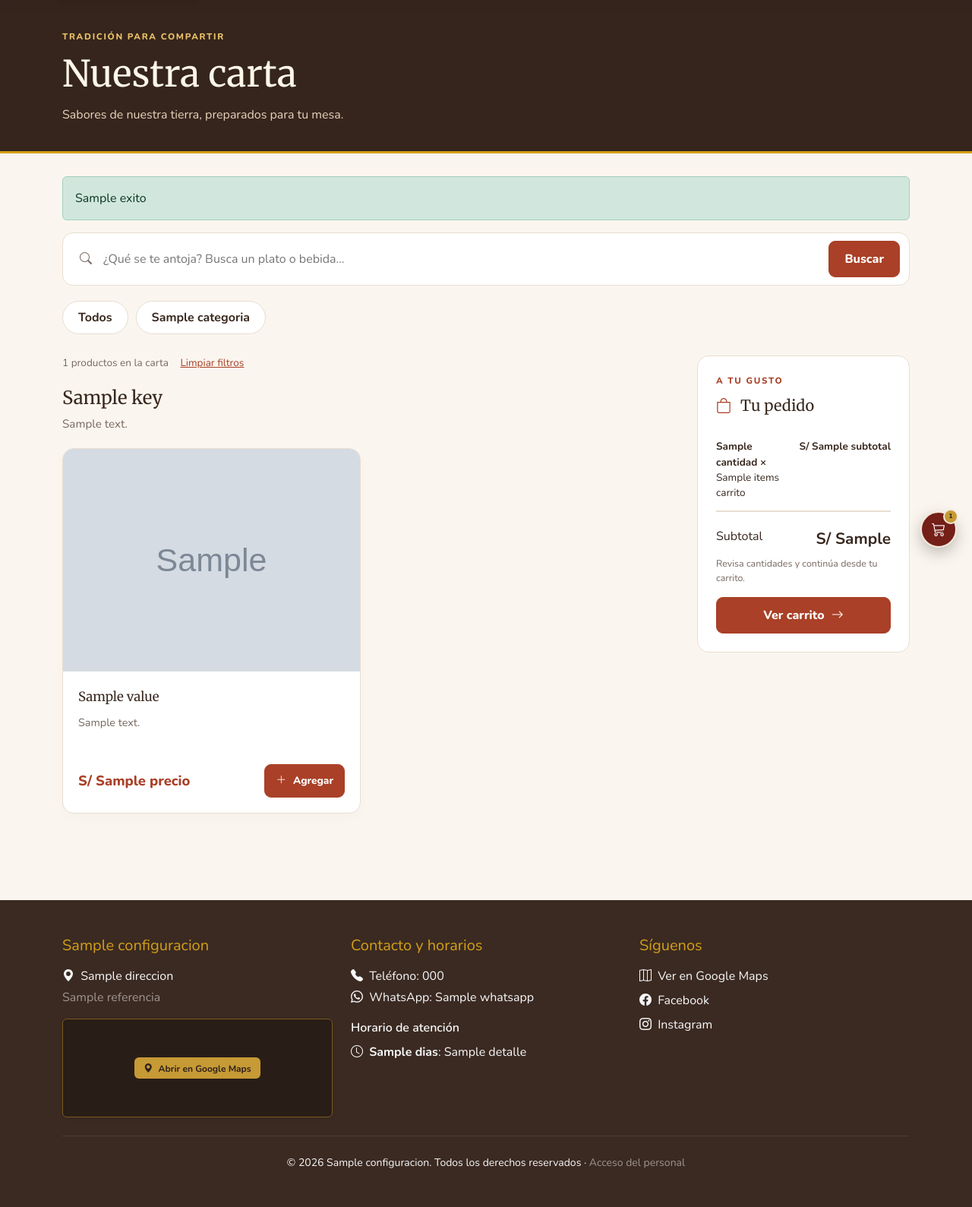
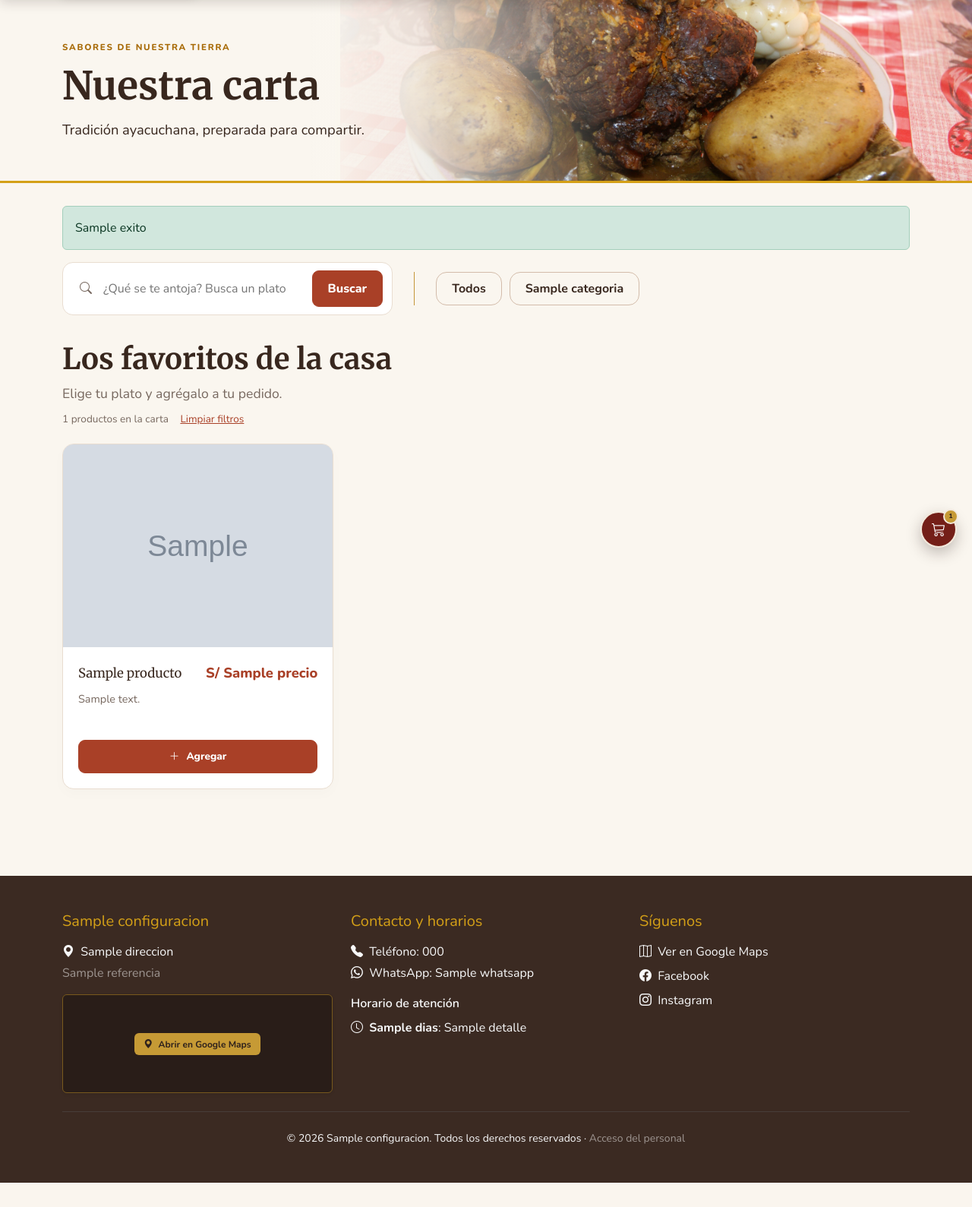
Before and after one commit to 2006Quispe/Rinconcito, a Spring app: template src/main/resources/templates/paginas/carta.html in a window 1280 px wide. Shown: the part 59-1648 px from the top of the page at 76% size. After the commit the page ends 1616 px from the top, so only its background shows below. Run offline with Thymeleaf, Linux system fonts and the light colour scheme; data comes from the database, SQL or seed files in the repository; the template is opened without the code that fills it: most values are stand-ins (such as "Sample title", 1, 10 or a date in 2020); grey boxes marked "Sample" are stand-in pictures; data that the repository does not hold is empty; some of the project's set-up classes (security, data sources, template engines, error pages and the like) are left out, and stand-ins take their place; some libraries are stand-ins or nearby versions.

Commit message:
Ajustar diseño de carta y corregir reemplazo de imágenes externas

```diff
--- a/src/main/resources/static/css/carta.css
+++ b/src/main/resources/static/css/carta.css
@@ -10,11 +10,15 @@
 .carta-publica main h1, .carta-publica main h2, .carta-publica main h3 { font-family: 'Merriweather', serif; }
 .carta-publica main a { text-decoration: none; }
 .carta-publica main :is(a, button, input):focus-visible { outline: 3px solid #9b701c; outline-offset: 4px; }
-.carta-portada { background: #35251d; color: #fff7e9; padding: 40px 0 36px; border-bottom: 3px solid #d4a017; }
+.carta-portada { background: linear-gradient(90deg, #faf6ef 0%, #faf6ef 32%, #faf6efdd 43%, #faf6ef00 65%), url('../img/pachamanca-expericencias.jpg') right 55% / 65% auto no-repeat; color: var(--carta-tinta); padding: 54px 0; border-bottom: 3px solid #d4a017; }
 .carta-publica .carta-etiqueta { font-size: .72rem; letter-spacing: .15em; font-weight: 800; color: var(--carta-acento); text-transform: uppercase; margin: 0 0 12px; }
-.carta-portada .carta-etiqueta { color: #edc368; }
-.carta-portada h1 { font-size: clamp(2rem, 4vw, 3rem); margin: 0 0 12px; }
-.carta-portada p:last-child { margin: 0; color: #e9d4bc; }
+.carta-portada .carta-etiqueta { color: #a86b08; }
+.carta-portada h1 { font-size: clamp(2rem, 4vw, 3.4rem); margin: 0 0 12px; font-weight: 700; }
+.carta-portada p:last-child { margin: 0; color: var(--carta-tinta); max-width: 440px; font-size: 1.15rem; }
+.carta-filtros { display: grid; grid-template-columns: minmax(280px, 2fr) minmax(0, 3fr); align-items: center; gap: 28px; margin-bottom: 34px; }
+.carta-filtros .carta-categorias { margin: 0; border-left: 1px solid #c59639; padding-left: 28px; }
+.carta-catalogo-titulo h2 { font-size: clamp(1.6rem, 3vw, 2.5rem); font-weight: 700; margin-bottom: 10px; }
+.carta-catalogo-titulo p { color: var(--carta-suave); font-size: 1.1rem; margin-bottom: 10px; }
 .carta-contenido { padding-top: 30px; padding-bottom: 30px; }
 .carta-buscador { display: flex; gap: 15px; align-items: center; background: #fff; border: 1px solid var(--carta-borde); border-radius: 14px; padding: 10px 12px 10px 22px; }
 .carta-buscador > i { color: var(--carta-suave); }
@@ -24,16 +28,16 @@
 .carta-boton:disabled { opacity: .65; cursor: wait; }
 .carta-boton-ancho { width: 100%; }
 .carta-categorias { display: flex; flex-wrap: wrap; gap: 10px; margin: 20px 0 28px; }
-.carta-categoria { display: inline-flex; align-items: center; min-height: 44px; padding: 9px 20px; border: 1px solid var(--carta-borde); border-radius: 100px; background: #fff; color: var(--carta-tinta); font-weight: 700; }
+.carta-categoria { display: inline-flex; align-items: center; min-height: 44px; padding: 9px 20px; border: 1px solid #d3bcaa; border-radius: 14px; background: transparent; color: var(--carta-tinta); font-weight: 700; }
 .carta-categoria:hover { color: var(--carta-acento); border-color: var(--carta-acento); }
 .carta-categoria.seleccionada { background: var(--carta-acento); border-color: var(--carta-acento); color: #fff; }
-.carta-distribucion { display: grid; grid-template-columns: minmax(0, 1fr) 280px; gap: 28px; align-items: start; }
+.carta-distribucion { display: block; }
 .carta-resultados { font-size: .85rem; color: var(--carta-suave); margin: 0 0 22px; }
 .carta-resultados a { color: var(--carta-acento); margin-left: 12px; text-decoration: underline !important; }
 .carta-seccion { margin-bottom: 36px; }
 .carta-seccion-titulo h2 { font-size: 1.5rem; margin: 0 0 8px; }
 .carta-seccion-titulo p { color: var(--carta-suave); font-size: .95rem; }
-.carta-productos { display: grid; grid-template-columns: repeat(2, minmax(0, 1fr)); gap: 22px; margin-top: 20px; }
+.carta-productos { display: grid; grid-template-columns: repeat(3, minmax(0, 1fr)); gap: 22px; margin-top: 20px; }
 .carta-producto { display: flex; flex-direction: column; border: 1px solid var(--carta-borde); border-radius: 15px; background: #fff; overflow: hidden; box-shadow: 0 6px 18px #38271e05; }
 .carta-foto-enlace { display: block; position: relative; aspect-ratio: 4 / 3; overflow: hidden; background: #f0e6d8; }
 .carta-foto { width: 100%; height: 100%; object-fit: cover; transition: transform .25s; }
@@ -42,6 +46,9 @@
 .carta-sin-foto i { font-size: 2rem; }
 .carta-agotado { position: absolute; bottom: 12px; left: 12px; background: #fff9ef; color: #6f3e25; border-radius: 6px; padding: 6px 10px; font-size: .8rem; font-weight: 800; }
 .carta-producto-info { padding: 20px; display: flex; flex-direction: column; flex: 1; }
+.carta-producto-titulo { display: flex; align-items: baseline; justify-content: space-between; gap: 14px; }
+.carta-producto-titulo .carta-precio { white-space: nowrap; }
+.carta-producto .carta-producto-pie form, .carta-producto .carta-boton-agregar { width: 100%; }
 .carta-producto h3 { font-size: 1.05rem; line-height: 1.55; margin-bottom: 10px; overflow-wrap: anywhere; }
 .carta-producto h3 a { color: var(--carta-tinta); }
 .carta-producto h3 a:hover { color: var(--carta-acento); text-decoration: underline; }
@@ -51,17 +58,6 @@
 .carta-precio { color: var(--carta-acento); font-size: 1.15rem; font-weight: 800; }
 .carta-boton-agregar { padding: 8px 14px; font-size: .85rem; }
 .carta-no-disponible { font-size: .8rem; color: var(--carta-suave); }
-.carta-resumen { background: #fff; border: 1px solid var(--carta-borde); border-radius: 15px; padding: 24px; position: sticky; top: 100px; }
-.carta-resumen h2 { font-size: 1.25rem; display: flex; gap: 12px; margin-bottom: 20px; }
-.carta-resumen h2 i { color: var(--carta-acento); }
-.carta-resumen-vacio { font-size: .95rem; line-height: 1.7; color: var(--carta-suave); padding: 12px 0; }
-.carta-resumen-items { padding: 0; margin: 0; list-style: none; max-height: 320px; overflow-y: auto; }
-.carta-resumen-items li { display: flex; justify-content: space-between; gap: 14px; padding: 12px 0; font-size: .85rem; border-bottom: 1px solid var(--carta-borde); }
-.carta-resumen-items li > span { overflow-wrap: anywhere; }
-.carta-resumen-items strong { white-space: nowrap; }
-.carta-resumen-total { display: flex; justify-content: space-between; gap: 16px; padding: 20px 0 8px; border-top: 1px solid var(--carta-borde); }
-.carta-resumen-total strong { font-size: 1.3rem; }
-.carta-resumen-ayuda { font-size: .78rem; color: var(--carta-suave); }
 .carta-vacio { text-align: center; padding: 55px 25px; background: #fff; border: 1px solid var(--carta-borde); border-radius: 15px; }
 .carta-vacio > i { display: block; font-size: 2rem; color: var(--carta-suave); margin-bottom: 20px; }
 .carta-vacio h2 { font-size: 1.4rem; }
@@ -107,13 +103,14 @@
 .carta-aviso.error { background: #8d3026; }
 @media (min-width: 1400px) { .carta-productos { grid-template-columns: repeat(3, minmax(0, 1fr)); } }
 @media (max-width: 991px) {
-    .carta-distribucion { grid-template-columns: 1fr; }
-    .carta-resumen { position: static; }
+    .carta-filtros { grid-template-columns: 1fr; gap: 16px; }
+    .carta-filtros .carta-categorias { border-left: 0; padding-left: 0; }
+    .carta-productos { grid-template-columns: repeat(2, minmax(0, 1fr)); }
     .carta-detalle-compra { flex-wrap: wrap; }
     .carta-relacionados-grid { grid-template-columns: repeat(2, minmax(0, 1fr)); }
 }
 @media (max-width: 767px) {
-    .carta-portada { padding: 28px 0; }
+    .carta-portada { padding: 36px 0; background: linear-gradient(90deg, #faf6eff5, #faf6efdb), url('../img/pachamanca-expericencias.jpg') center / cover; }
     .carta-detalle { grid-template-columns: 1fr; }
     .carta-detalle-foto { max-width: 533.33px; justify-self: center; }
     .carta-detalle-info { padding-top: 0; }
--- a/src/main/resources/static/js/carta.js
+++ b/src/main/resources/static/js/carta.js
@@ -12,7 +12,7 @@
         avisoTimer = setTimeout(() => aviso.classList.remove('visible'), error ? 6500 : 3000);
     }
 
-    function actualizarResumen(datos) {
+    function actualizarContador(datos) {
         const flotante = document.querySelector('.carrito-flotante');
         if (flotante) {
             let contador = flotante.querySelector('.carrito-contador');
@@ -25,23 +25,9 @@
             contador.hidden = datos.cantidadCarrito === 0;
             flotante.setAttribute('aria-label', `Abrir carrito, ${datos.cantidadCarrito} unidades`);
         }
-        const lista = document.querySelector('[data-resumen-items]');
-        if (!lista || !Array.isArray(datos.itemsCarrito)) return;
-        lista.replaceChildren();
-        datos.itemsCarrito.forEach(item => {
-            const fila = document.createElement('li');
-            const nombre = document.createElement('span');
-            nombre.textContent = `${item.cantidad} × ${item.nombre}`;
-            const importe = document.createElement('strong');
-            importe.textContent = `S/ ${item.subtotal}`;
-            fila.append(nombre, importe);
-            lista.appendChild(fila);
-        });
-        document.querySelector('[data-resumen-vacio]').hidden = datos.itemsCarrito.length > 0;
-        document.querySelector('[data-resumen-subtotal]').textContent = `S/ ${datos.subtotalCarrito}`;
     }
 
-    // Serializa las adiciones para no sobrescribir el resumen con respuestas atrasadas.
+    // Serializa las adiciones para no sobrescribir el contador con respuestas atrasadas.
     let agregando = false;
     document.querySelectorAll('[data-agregar-carrito]').forEach(formulario => {
         formulario.addEventListener('submit', async evento => {
@@ -69,7 +55,7 @@
                 if (!respuesta.ok || !datos.exito) {
                     throw new Error(datos.mensaje || 'No se pudo agregar el producto.');
                 }
-                actualizarResumen(datos);
+                actualizarContador(datos);
                 notificar(datos.mensaje || 'Producto agregado al carrito.');
             } catch (error) {
                 notificar(error instanceof TypeError
--- a/src/main/resources/templates/paginas/carta.html
+++ b/src/main/resources/templates/paginas/carta.html
@@ -15,14 +15,15 @@
 <main>
     <section class="carta-portada">
         <div class="container">
-            <p class="carta-etiqueta">TRADICIÓN PARA COMPARTIR</p>
+            <p class="carta-etiqueta">SABORES DE NUESTRA TIERRA</p>
             <h1>Nuestra carta</h1>
-            <p>Sabores de nuestra tierra, preparados para tu mesa.</p>
+            <p>Tradición ayacuchana, preparada para compartir.</p>
         </div>
     </section>
     <div class="container carta-contenido">
         <div th:if="${exito}" class="alert alert-success" role="status" th:text="${exito}"></div>
         <div th:if="${error}" class="alert alert-danger" role="alert" th:text="${error}"></div>
+        <div class="carta-filtros">
         <form class="carta-buscador" method="get" th:action="@{/carta}" role="search">
             <label class="visually-hidden" for="buscarCarta">Buscar un producto</label>
             <i class="bi bi-search" aria-hidden="true"></i>
@@ -41,24 +42,25 @@
                th:attr="aria-current=${categoriaSeleccionada == categoria.idCategoria ? 'page' : null}"
                th:text="${categoria.nombre}">Categoría</a>
         </nav>
+        </div>
         <div class="carta-distribucion">
             <div>
+                <div class="carta-catalogo-titulo">
+                    <h2>Los favoritos de la casa</h2>
+                    <p>Elige tu plato y agrégalo a tu pedido.</p>
+                </div>
                 <p class="carta-resultados"><span th:text="${totalProductos}">0</span> productos en la carta
                     <a th:if="${!#strings.isEmpty(q) or categoriaSeleccionada != null}" th:href="@{/carta}">Limpiar filtros</a>
                 </p>
-                <section th:if="${#maps.isEmpty(menu)}" class="carta-vacio">
+                <section th:if="${#lists.isEmpty(productos)}" class="carta-vacio">
                     <i class="bi bi-search" aria-hidden="true"></i>
                     <h2>No encontramos productos</h2>
                     <p>Prueba otro nombre o explora las demás categorías.</p>
                     <a th:href="@{/carta}" class="carta-boton">Ver toda la carta</a>
                 </section>
-                <section th:each="seccion : ${menu}" class="carta-seccion">
-                    <div class="carta-seccion-titulo">
-                        <h2 th:text="${seccion.key.nombre}">Especialidades</h2>
-                        <p th:if="${!#strings.isEmpty(seccion.key.descripcion)}" th:text="${seccion.key.descripcion}"></p>
-                    </div>
+                <section th:unless="${#lists.isEmpty(productos)}" class="carta-seccion" aria-label="Productos de la carta">
                     <div class="carta-productos">
-                        <article th:each="producto : ${seccion.value}" class="carta-producto">
+                        <article th:each="producto : ${productos}" class="carta-producto">
                             <a class="carta-foto-enlace" data-guardar-posicion
                                th:href="@{/carta/{id}(id=${producto.idProducto},q=${q},categoria=${categoriaSeleccionada})}"
                                th:attr="aria-label=${'Ver detalle de ' + producto.nombre}">
@@ -70,12 +72,14 @@
                                 <span th:unless="${producto.disponible}" class="carta-agotado">Agotado por hoy</span>
                             </a>
                             <div class="carta-producto-info">
+                                <div class="carta-producto-titulo">
                                 <h3><a data-guardar-posicion
                                        th:href="@{/carta/{id}(id=${producto.idProducto},q=${q},categoria=${categoriaSeleccionada})}"
                                        th:text="${producto.nombre}">Producto</a></h3>
+                                <strong class="carta-precio" th:text="${'S/ ' + producto.precio}">S/ 0</strong>
+                                </div>
                                 <p class="carta-descripcion" th:text="${producto.descripcion}"></p>
                                 <div class="carta-producto-pie">
-                                    <strong class="carta-precio" th:text="${'S/ ' + producto.precio}">S/ 0</strong>
                                     <form th:if="${producto.disponible}" data-agregar-carrito
                                           th:action="@{/carrito/agregar}" th:attr="data-ajax-url=@{/carrito/agregar-ajax}" method="post">
                                         <input type="hidden" th:name="${_csrf.parameterName}" th:value="${_csrf.token}">
@@ -94,22 +98,6 @@
                     </div>
                 </section>
             </div>
-            <aside class="carta-resumen" aria-labelledby="tituloResumen">
-                <p class="carta-etiqueta">A TU GUSTO</p>
-                <h2 id="tituloResumen"><i class="bi bi-bag" aria-hidden="true"></i> Tu pedido</h2>
-                <p class="carta-resumen-vacio" data-resumen-vacio th:hidden="${!#lists.isEmpty(itemsCarrito)}">
-                    Tu mesa empieza aquí. Agrega tus favoritos de la carta.
-                </p>
-                <ul class="carta-resumen-items" data-resumen-items>
-                    <li th:each="item : ${itemsCarrito}">
-                        <span><b th:text="${item.cantidad + ' × '}"></b><span th:text="${item.nombre}"></span></span>
-                        <strong th:text="${'S/ ' + item.subtotal}"></strong>
-                    </li>
-                </ul>
-                <div class="carta-resumen-total"><span>Subtotal</span><strong data-resumen-subtotal th:text="${'S/ ' + subtotalCarrito}">S/ 0</strong></div>
-                <p class="carta-resumen-ayuda">Revisa cantidades y continúa desde tu carrito.</p>
-                <a th:href="@{/carrito}" class="carta-boton carta-boton-ancho">Ver carrito <i class="bi bi-arrow-right" aria-hidden="true"></i></a>
-            </aside>
         </div>
     </div>
 </main>
```
Also changed, not shown: src/main/java/com/rinconcito/controller/CartaController.java (+1 -16 lines), src/main/java/com/rinconcito/service/ProductoImagenStorageService.java (+7 -8 lines), 3 other files.
